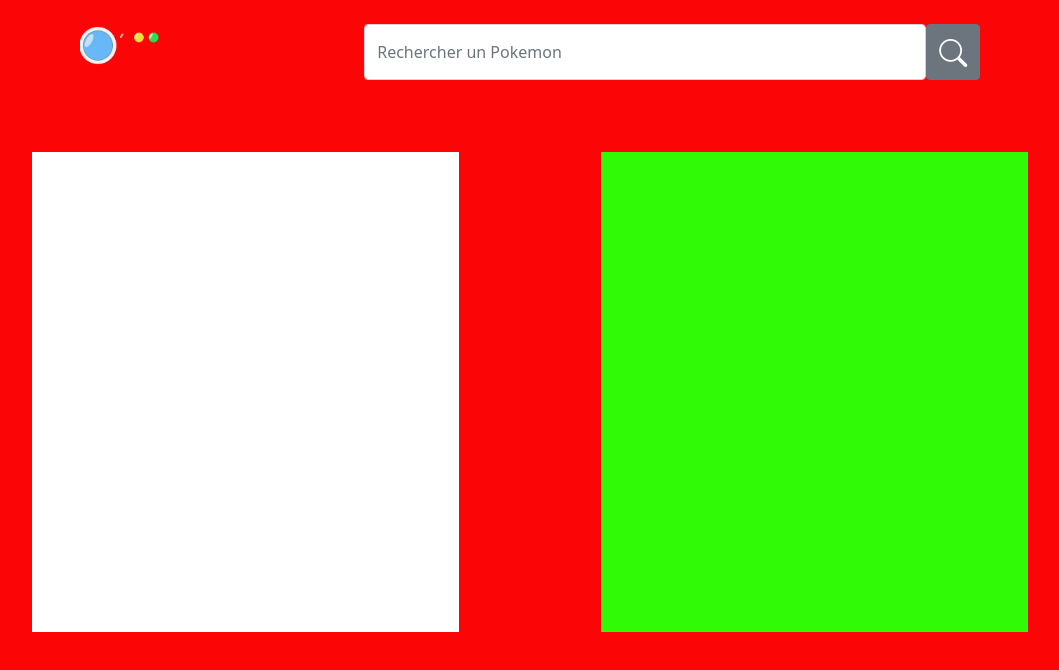
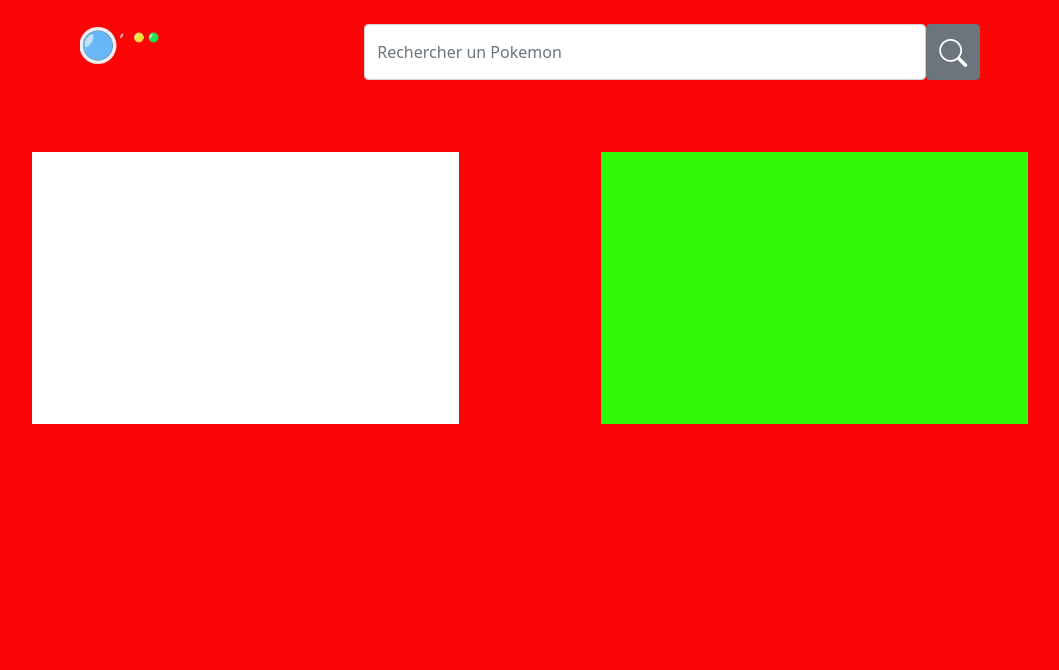
Before and after one commit to FlorianLevasseur/Pokedex, a website: page index.html in a window 1280 px wide. Shown: the whole page, without its empty margins (110-1169 px from the left). Drawn offline with nearby package versions, Linux system fonts and the light colour scheme.

Commit message:
Remise taille normale

```diff
--- a/assets/css/style.css
+++ b/assets/css/style.css
@@ -1,5 +1,5 @@
 .myHeight {
-    width: 3rem;
+    width: 17rem;
     height: auto;
 }
 
@@ -14,10 +14,10 @@ body {
 
 #myImgFont {
     background-color: white;
-    height: 30rem;
+    height: 17rem;
 }
 
 #myContentFont {
     background-color: #30fa06;
-    height: 30rem;
+    height: 17rem;
 }
```
